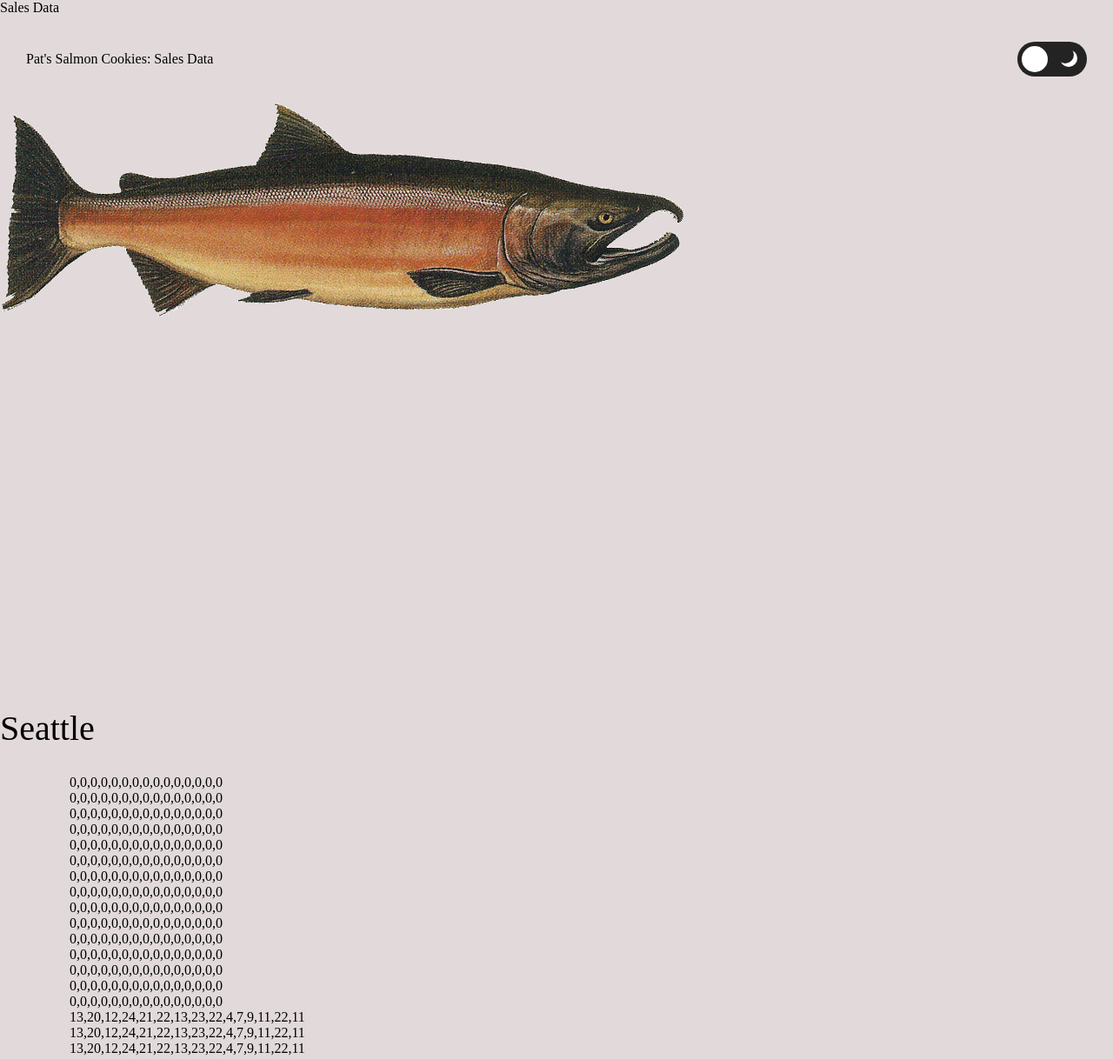
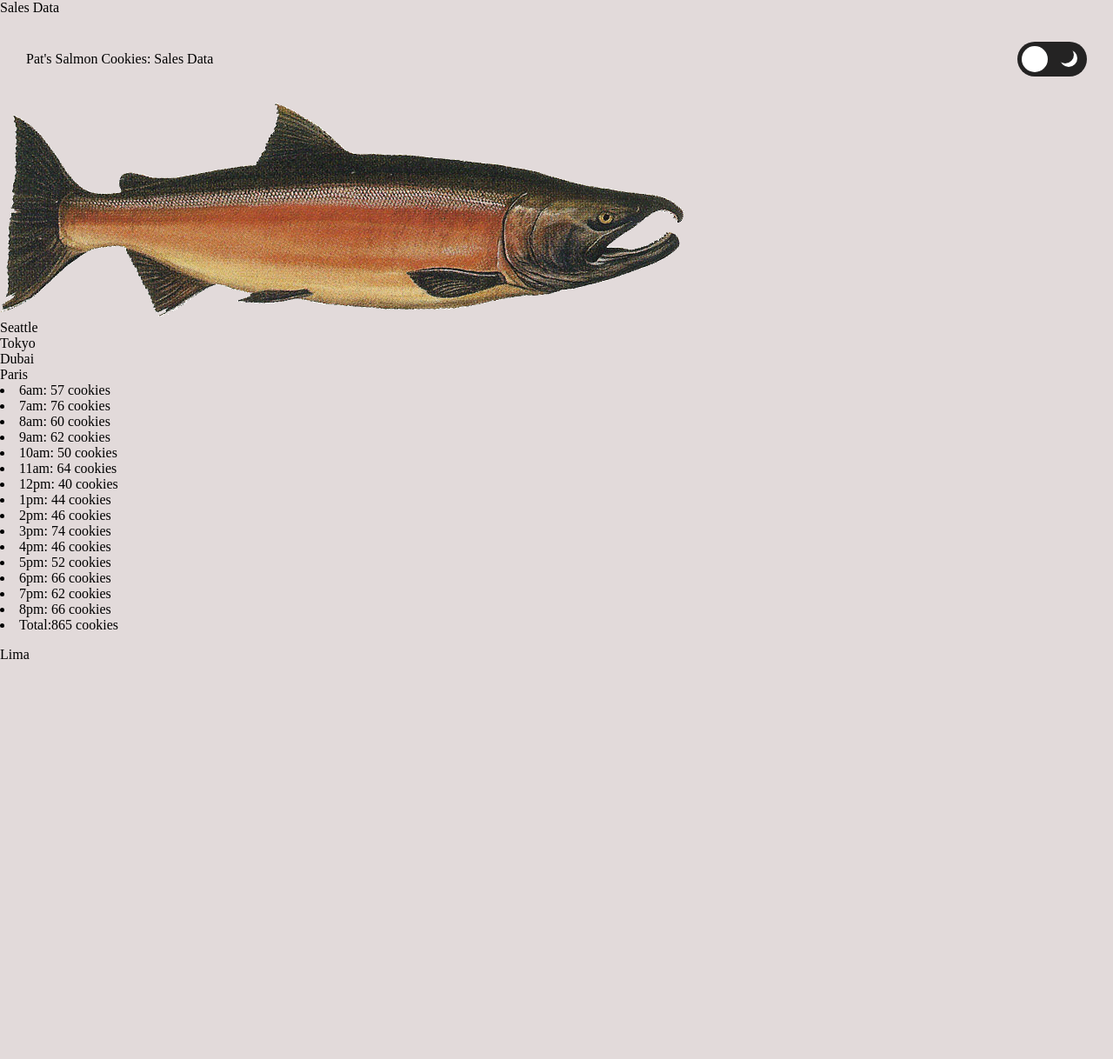
Before and after one commit to MikeKuhl/cookie-stand, a plain HTML site: page sales.html in a window 1280 px wide. Shown: the top 1218 px of the page at 87% size. After the commit the page ends 818 px from the top, so only its background shows below. Drawn offline with Linux system fonts and the light colour scheme.

Commit message:
working dom manipulation

```diff
--- a/css/styles.css
+++ b/css/styles.css
@@ -143,11 +143,9 @@ header {
 }
 
 .cube {
-    position: absolute;
-    width: 80px;
-    height: 80px;
 
-    transform: rotate(-25deg) skew(25deg);
+
+
 }
 
 .cube::before {
--- a/js/app.js
+++ b/js/app.js
@@ -23,28 +23,36 @@ function hourlyCust(min, max) {
   let range = max - min + 1;
   return Math.floor(Math.random() * range) + min;
 }
-// function cookieTotal(store) {
-//   for (let i = 0; i < store.cookiesHrly; i += 1) {
-//     let hourlyCustSale = hourlyCust(store.minCustomer, store.maxCustomer);
-//     store.cookiesHrly[i] = Math.round(store.cookiesHrly * hourlyCustSale);
-//   }
+function cookieTotal(store) {
+  for (let i = 0; i < store.cookiesHrly; i += 1) {
+    let hourlyCustSale = hourlyCust(store.minCustomer, store.maxCustomer);
+    store.cookieTotal[i] = Math.round(store.cookiesHrly * hourlyCustSale);
+  }
+  return store.cookieTotal;
+}
+function saleHrs(store) {
+  for (let i = 0; i < store.hours; i += 1) {
+    let custHourly = hourlyCust(store.minCustomer, store.maxCustomer);
+    store.cookiesHrly[i] = Math.round(store.cookiesHrly * custHourly);
+  }
+  return store.cookiesHrly;
+}
+
+// function Store(name, minCustomer, maxCustomer, cookiesHrly, hours) {
+//   this.name = name;
+//   this.minCustomer = minCustomer;
+//   this.maxCustomer = maxCustomer;
+//   this.cookiesHrly = cookiesHrly;
+//   this.hours = hours;
+//   this.cookieTotal = 0;
+//   this.saleHrs = 0;
 // }
-// function saleHrs(store) {
-//   for (let i = 0; i < store.hours; i += 1) {
-//     let custHourly = hourlyCust(store.minCustomer, store.maxCustomer);
-//     store.cookiesHrly[i] = Math.round(store.cookiesHrly * custHourly);
-//   }
-// }
-function Store(name, minCustomer, maxCustomer, cookiesHrly, hours) {
-  this.name = name;
-  this.minCustomer = minCustomer;
-  this.maxCustomer = maxCustomer;
-  this.cookiesHrly = cookiesHrly;
-  this.hours = hours;
-  saleHrs();
-}
-// var paris = new Store("Paris", 20, 38, 2.3, hours);
-// var lima = new Store("Lima", 2, 16, 4.6, hours);
+
+// let paris = new Store("Paris", 20, 38, 2.3, hours);
+// let lima = new Store("Lima", 2, 16, 4.6, hours);
+// let seattle = new Store("Lima", 2, 16, 4.6, hours);
+// let tokyo = new Store("Lima", 2, 16, 4.6, hours);
+// let dubai = new Store("Lima", 2, 16, 4.6, hours);
 
 let seattle = {
   //seattle
@@ -229,65 +237,42 @@ cookieCounter(dubai);
 cookieCounter(paris);
 cookieCounter(lima);
 
-// function avgOrder(store) {
-//   for (let i = 0; i < store.hoursOfOperation.length; i += 1) {
-//     let avgOrder = hourlyCust(store.minCustomer, store.maxCustomer);
-//     this.cookieTotal[i] = avgOrder * Math.floor(store.cookiesHrly);
-//   }
-//   cookieTotal = [];
-//   cookiesAmt = 0;
-// }
-
-// function Store(name, minCustomer, maxCustomer, cookiesHrly, hours) {
-//   this.name = name;
-//   this.minCustomer = minCustomer;
-//   this.maxCustomer = maxCustomer;
-//   this.cookiesHrly = cookiesHrly;
-//   this.hoursOfOperation = hours;
-// }
-
-// cookieTotal = [];
-// cookiesAmt = 0;
-
-// var paris = new Store("Paris", 20, 38, 2.3, hoursOfOperation);
-// var lima = new Store("Lima", 2, 16, 4.6, hoursOfOperation);
-
-const storeContainerEl = document.getElementById("StoreData"); // find parent element
-
-const articleElem = document.createElement("article"); // create child element
-
-storeContainerEl.appendChild(articleElem); // add the child to parent
-
-const h2Elem = document.createElement("h2"); // create child
-articleElem.appendChild(h2Elem); // append child
-h2Elem.textContent = seattle.name; // set/update child content as needed
-
-const listElem = document.createElement("ul");
-articleElem.appendChild(listElem);
-
-for (let i = 0; i < seattle.cookieTotal.length; i += 1) {
-  const hoursElem = document.createElement("ol");
-  listElem.appendChild(hoursElem);
-  const hourText = seattle.cookieTotal;
-  hoursElem.textContent = hourText;
+function Store(name, minCustomer, maxCustomer, cookiesHrly, hours) {
+  this.name = name;
+  this.minCustomer = minCustomer;
+  this.maxCustomer = maxCustomer;
+  this.cookiesHrly = cookiesHrly;
+  this.hoursOfOperation = hours;
 }
 
-const articleElem1 = document.createElement("article");
-storeContainerEl.appendChild(articleElem);
-const h2Elem2 = document.createElement("h2"); // create child
-articleElem1.appendChild(h2Elem2); // append child
-h2Elem2.textContent = tokyo.name;
+saleHrs(paris);
+saleHrs(lima);
+saleHrs(seattle);
+saleHrs(tokyo);
+saleHrs(dubai);
+cookieTotal(paris);
+cookieTotal(lima);
+cookieTotal(seattle);
+cookieTotal(tokyo);
+cookieTotal(dubai);
 
-for (let i = 0; i < tokyo.cookieTotal.length; i += 1) {
-  const hoursElem = document.createElement("ol");
-  listElem.appendChild(hoursElem);
-  const hourText = tokyo.cookieTotal;
-  hoursElem.textContent = hourText;
+function showData() {
+  for (let i = 0; i < paris.hoursOfOperation.length; i += 1) {
+    const saleElem = document.getElementById("Paris");
+    const listElem = document.createElement("li");
+    saleElem.appendChild(listElem);
+    let salesEntry = `${hours[i]}: ${paris.cookieTotal[i]} cookies`;
+
+    listElem.textContent = salesEntry;
+  }
+  const saleElem = document.getElementById("Paris");
+  const totalElem = document.createElement("li");
+  saleElem.appendChild(totalElem);
+
+  totalElem.textContent = `Total:${cookieCounter(paris)} cookies`;
 }
-// const imgElem = document.createElement("img");
-// articleElem.appendChild(imgElem);
-// imgElem.setAttribute("src", seattle.imgUrl);
-// imgElem.setAttribute("alt", "cute picture of " + seattle.name);
+
+showData();
 switchElement.addEventListener("click", () => {
   document.body.classList.toggle("dark");
 });
--- a/sales.html
+++ b/sales.html
@@ -25,12 +25,13 @@
         <main>
             <div id="StoreData">
                 <div class="hero-image">
-                    <div class="cube" id="Seattle"></div>
+                    <div class="cube" id="Seattle">Seattle</div>
 
-                    <div class="cube" id="Tokyo"></div>
-                    <div class="cube" id="Dubai"></div>
-                    <div class="cube" id="Paris"></div>
-                    <div class="cube" id="Lima"></div>
+                    <div class="cube" id="Tokyo">Tokyo</div>
+                    <div class="cube" id="Dubai">Dubai</div>
+                    <div class="cube" id="Paris">Paris</div>
+                    <ul></ul>
+                    <div class="cube" id="Lima">Lima</div>
                   </div>
             </div>
 
```
Also changed, not shown: .eslintrc.json (added), 1 other file.
